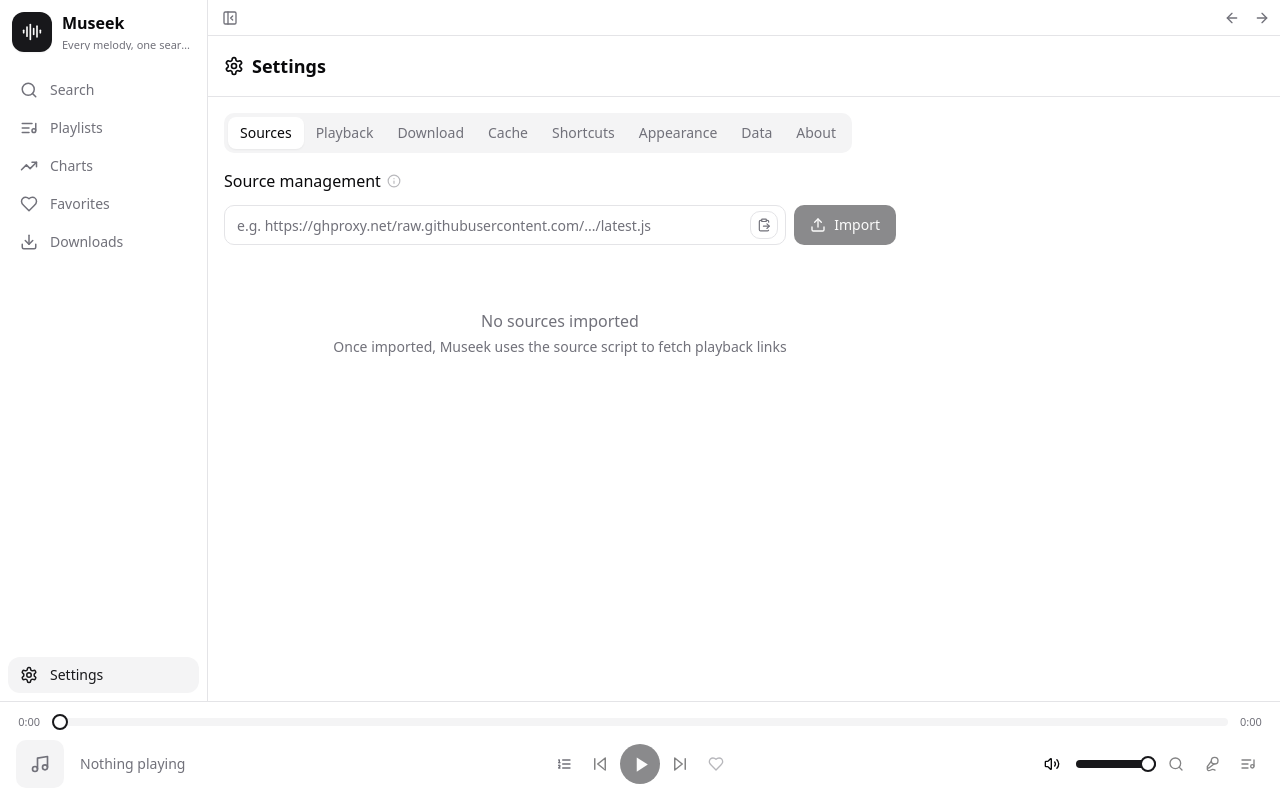
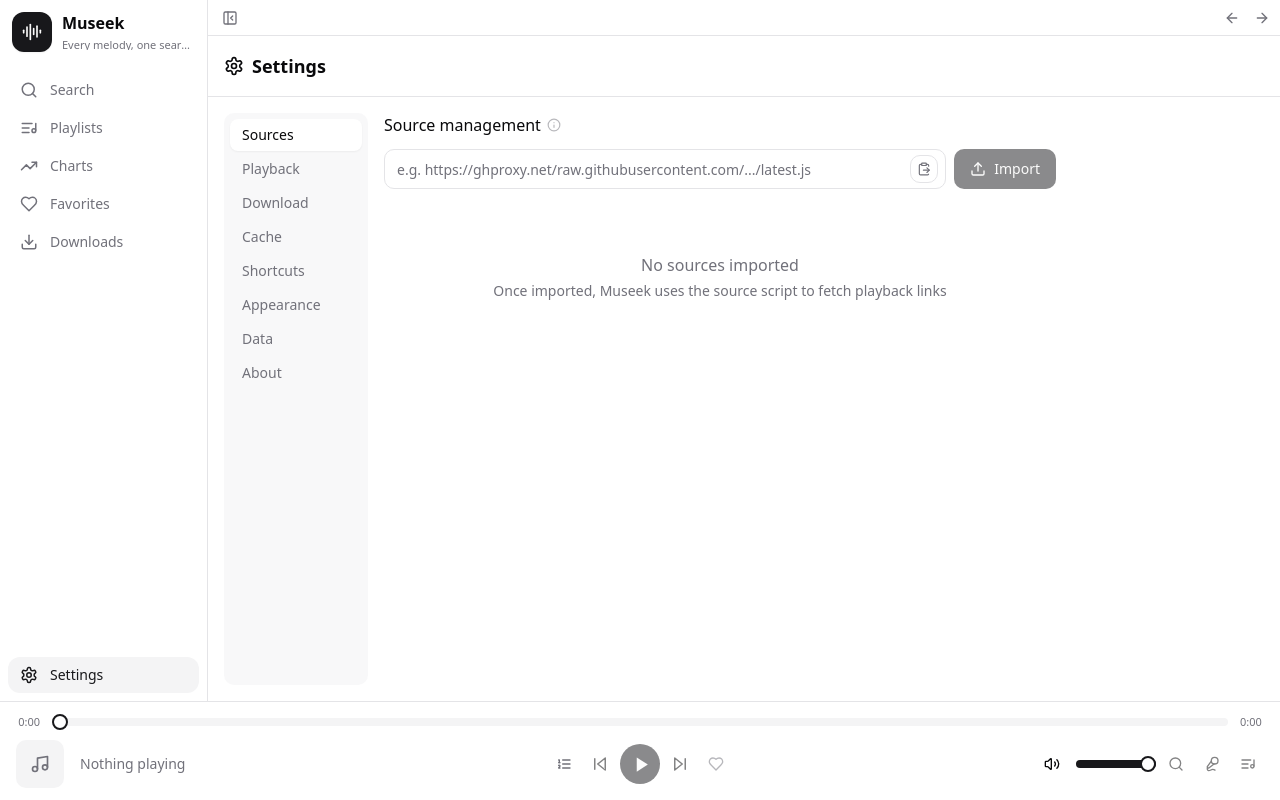
Before and after one commit to aeroray/Museek, a React (Vite) app: page /settings in a window 1280 px wide. Built offline with nearby package versions, Linux system fonts and the light colour scheme.

Commit message:
refactor(settings): vertical (left-hand) tab layout
Move the settings tabs from a top row to a left-hand vertical list beside the content.

Co-Authored-By: Claude Opus 4.8 (1M context) <noreply@anthropic.com>

```diff
--- a/src/routes/Settings.tsx
+++ b/src/routes/Settings.tsx
@@ -29,47 +29,47 @@ export function Settings() {
         <h2 className="text-lg font-semibold">{t("settings.title")}</h2>
       </div>
       <div className="flex-1 min-h-0 p-4">
-        <Tabs value={tab} onValueChange={setTab} className="flex flex-col h-full">
-          <TabsList className="shrink-0 self-start">
-            <TabsTrigger value="sources">{t("settings.tab.sources")}</TabsTrigger>
-            <TabsTrigger value="playback">{t("settings.tab.playback")}</TabsTrigger>
-            <TabsTrigger value="download">{t("settings.tab.download")}</TabsTrigger>
-            <TabsTrigger value="cache">{t("settings.tab.cache")}</TabsTrigger>
-            <TabsTrigger value="shortcuts">{t("settings.tab.shortcuts")}</TabsTrigger>
-            <TabsTrigger value="appearance">{t("settings.tab.appearance")}</TabsTrigger>
-            <TabsTrigger value="data">{t("settings.tab.data")}</TabsTrigger>
-            <TabsTrigger value="about">{t("settings.tab.about")}</TabsTrigger>
+        <Tabs value={tab} onValueChange={setTab} orientation="vertical" className="flex gap-4 h-full">
+          <TabsList className="flex-col h-auto w-36 shrink-0 items-stretch justify-start gap-0.5 bg-muted/60 p-1.5">
+            <TabsTrigger value="sources" className="w-full justify-start">{t("settings.tab.sources")}</TabsTrigger>
+            <TabsTrigger value="playback" className="w-full justify-start">{t("settings.tab.playback")}</TabsTrigger>
+            <TabsTrigger value="download" className="w-full justify-start">{t("settings.tab.download")}</TabsTrigger>
+            <TabsTrigger value="cache" className="w-full justify-start">{t("settings.tab.cache")}</TabsTrigger>
+            <TabsTrigger value="shortcuts" className="w-full justify-start">{t("settings.tab.shortcuts")}</TabsTrigger>
+            <TabsTrigger value="appearance" className="w-full justify-start">{t("settings.tab.appearance")}</TabsTrigger>
+            <TabsTrigger value="data" className="w-full justify-start">{t("settings.tab.data")}</TabsTrigger>
+            <TabsTrigger value="about" className="w-full justify-start">{t("settings.tab.about")}</TabsTrigger>
           </TabsList>
 
-          <TabsContent value="sources" className="mt-4 flex-1 min-h-0">
+          <TabsContent value="sources" className="mt-0 flex-1 min-h-0">
             <SourceManager />
           </TabsContent>
 
-          <TabsContent value="playback" className="mt-4 flex-1 min-h-0">
+          <TabsContent value="playback" className="mt-0 flex-1 min-h-0">
             <PlaybackSettings />
           </TabsContent>
 
-          <TabsContent value="download" className="mt-4 flex-1 min-h-0">
+          <TabsContent value="download" className="mt-0 flex-1 min-h-0">
             <DownloadSettings />
           </TabsContent>
 
-          <TabsContent value="cache" className="mt-4 flex-1 min-h-0">
+          <TabsContent value="cache" className="mt-0 flex-1 min-h-0">
             <CacheSettings />
           </TabsContent>
 
-          <TabsContent value="shortcuts" className="mt-4 flex-1 min-h-0">
+          <TabsContent value="shortcuts" className="mt-0 flex-1 min-h-0">
             <ShortcutsSettings />
           </TabsContent>
 
-          <TabsContent value="appearance" className="mt-4 flex-1 min-h-0">
+          <TabsContent value="appearance" className="mt-0 flex-1 min-h-0">
             <ThemeSettings />
           </TabsContent>
 
-          <TabsContent value="data" className="mt-4 flex-1 min-h-0">
+          <TabsContent value="data" className="mt-0 flex-1 min-h-0">
             <DataSettings />
           </TabsContent>
 
-          <TabsContent value="about" className="mt-4 flex-1 min-h-0">
+          <TabsContent value="about" className="mt-0 flex-1 min-h-0">
             <AboutSettings />
           </TabsContent>
         </Tabs>
```
